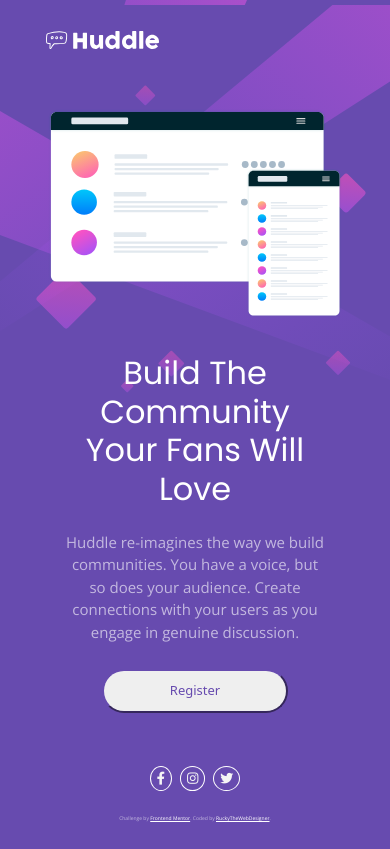
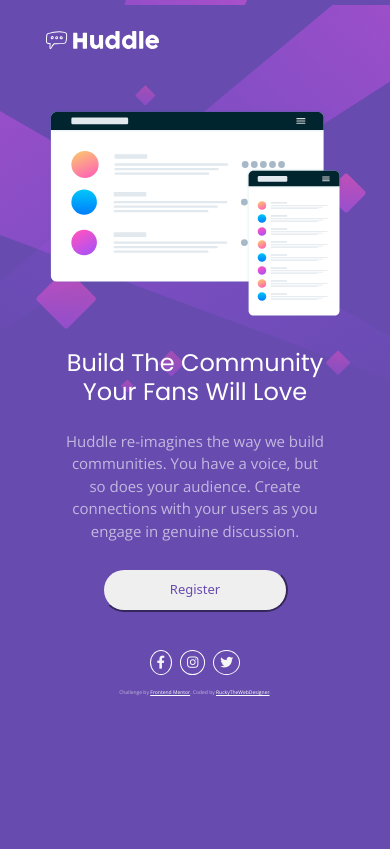
Before and after one commit to ruckyTheWebDesigner/huddle-landing-page-with-single-introductory-section-master, a plain HTML site: page index.html in a window 390 px wide. Drawn offline with nearby package versions, Linux system fonts and the light colour scheme.

Commit message:
Update style.css

```diff
--- a/style.css
+++ b/style.css
@@ -36,7 +36,7 @@
 h1 {
   font-family: "Poppins", sans-serif;
   font-weight: 600px;
-  font-size: 2em;
+  font-size: 1.5em;
   color: white;
 }
 p {
@@ -101,7 +101,7 @@
   }
 
   .side-column {
-    margin: 10px 30px;
+    margin: 5px 30px;
   }
   button {
     width: 70%;
@@ -109,7 +109,7 @@
     padding: 10px 30px;
   }
   .icons {
-    margin: 20px 0;
+    margin: 10px 0;
   }
 }
 
```
